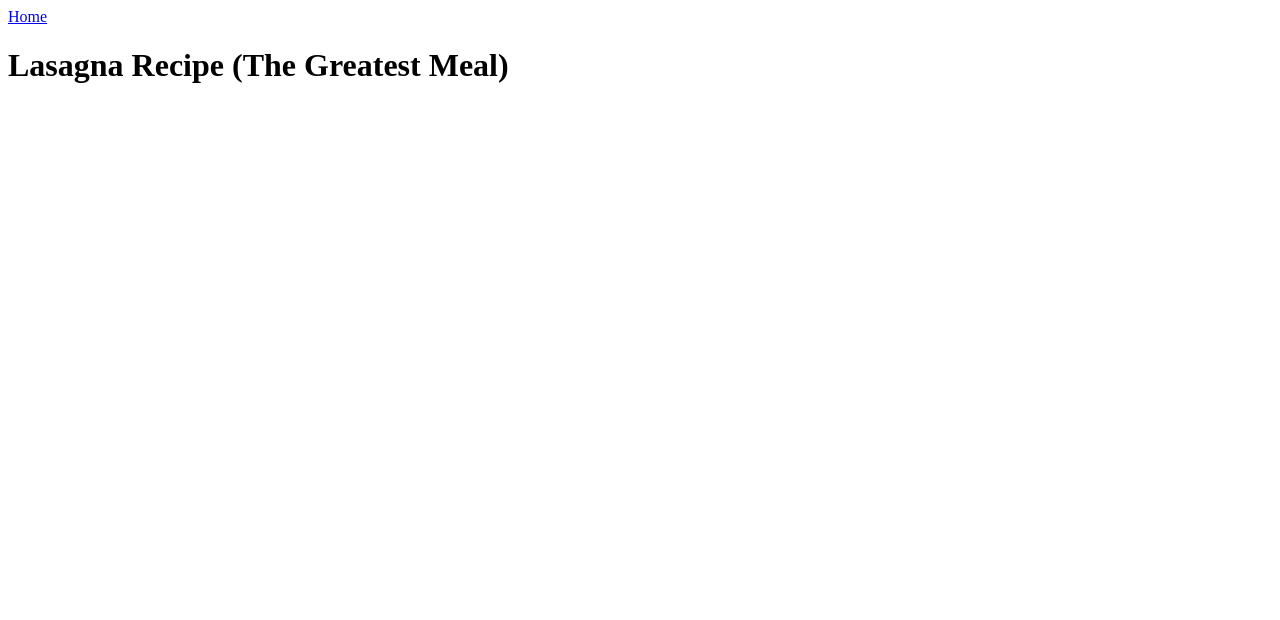
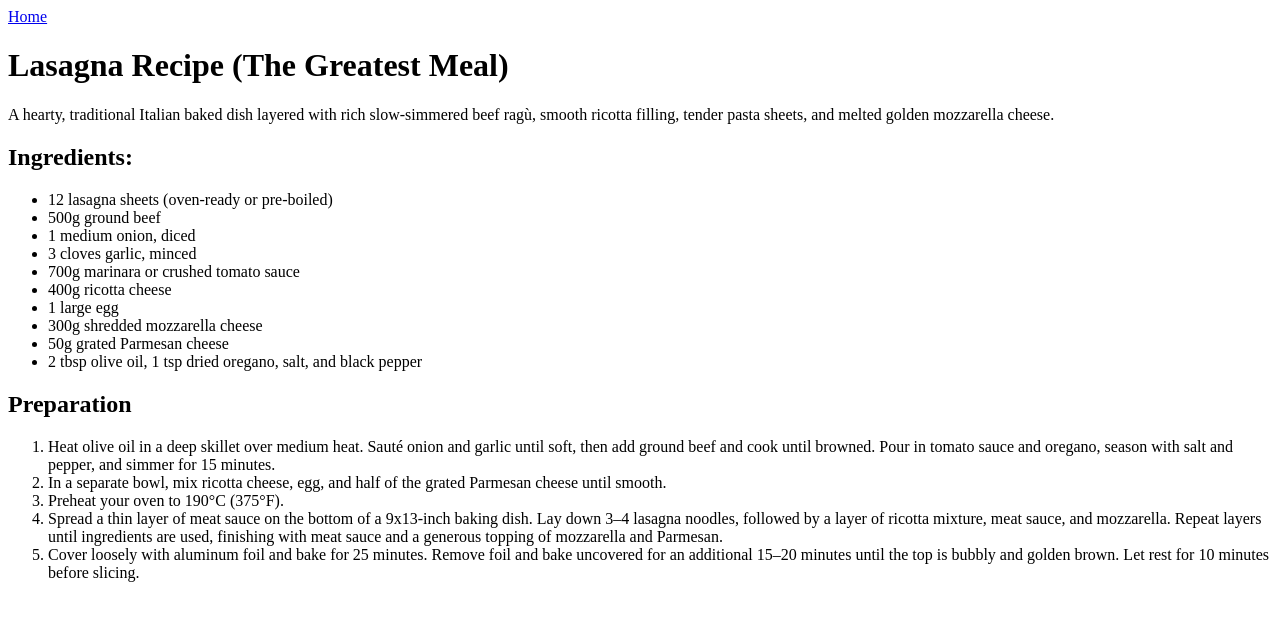
Before and after one commit to Arda957/Odin-Recipes, a plain HTML site: page odin-recipes/lasagna.html in a window 1280 px wide. Drawn offline with Linux system fonts and the light colour scheme.

Commit message:
Add ingredients && preparation section to both pages

```diff
--- a/odin-recipes/lasagna.html
+++ b/odin-recipes/lasagna.html
@@ -8,5 +8,33 @@
 <body>
     <a href="../index.html">Home</a>
     <h1>Lasagna Recipe (The Greatest Meal)</h1>
+    <p>A hearty, traditional Italian baked dish layered with rich slow-simmered beef ragù, smooth ricotta filling, tender pasta sheets, and melted golden mozzarella cheese.</p>
+    <h2>Ingredients:</h2>
+    <ul>
+        <li>12 lasagna sheets (oven-ready or pre-boiled)</li>
+        <li>500g ground beef</li>
+        <li>1 medium onion, diced</li>
+        <li>3 cloves garlic, minced</li>
+        <li>700g marinara or crushed tomato sauce</li>
+        <li>400g ricotta cheese</li>
+        <li>1 large egg</li>
+        <li>300g shredded mozzarella cheese</li>
+        <li>50g grated Parmesan cheese</li>
+        <li>2 tbsp olive oil, 1 tsp dried oregano, salt, and black pepper</li>
+    </ul>
+    <h2>Preparation</h2>
+    <ol>
+        <li>Heat olive oil in a deep skillet over medium heat.
+            Sauté onion and garlic until soft, then add ground beef and cook until browned.
+            Pour in tomato sauce and oregano, season with salt and pepper, and simmer for 15 minutes.</li>
+        <li>In a separate bowl, mix ricotta cheese, egg, and half of the grated Parmesan cheese until smooth.</li>
+        <li>Preheat your oven to 190°C (375°F).</li>
+        <li>Spread a thin layer of meat sauce on the bottom of a 9x13-inch baking dish.
+            Lay down 3–4 lasagna noodles, followed by a layer of ricotta mixture, meat sauce, and mozzarella.
+            Repeat layers until ingredients are used, finishing with meat sauce and a generous topping of mozzarella and Parmesan.</li>
+        <li>Cover loosely with aluminum foil and bake for 25 minutes.
+            Remove foil and bake uncovered for an additional 15–20 minutes until the top is bubbly and golden brown.
+            Let rest for 10 minutes before slicing.</li>
+    </ol>
 </body>
 </html>
```
Also changed, not shown: odin-recipes/greek-lemon-bowl.html (+18 -0 lines).
